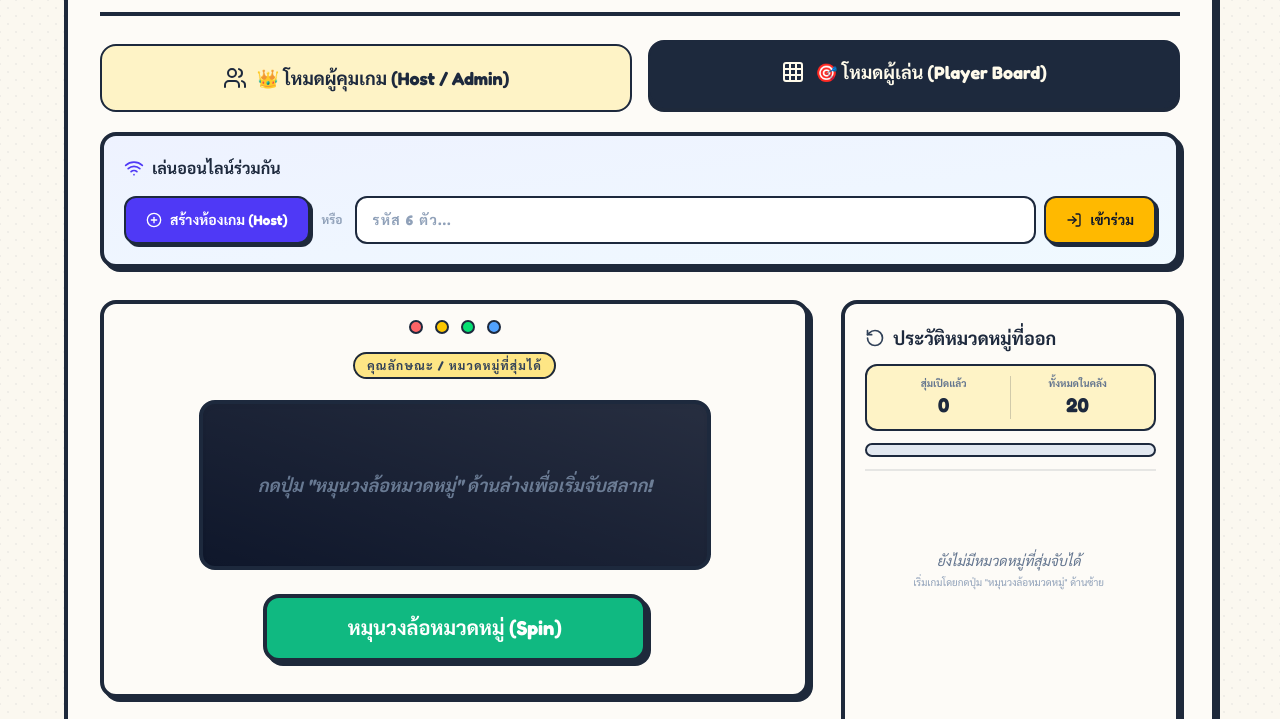
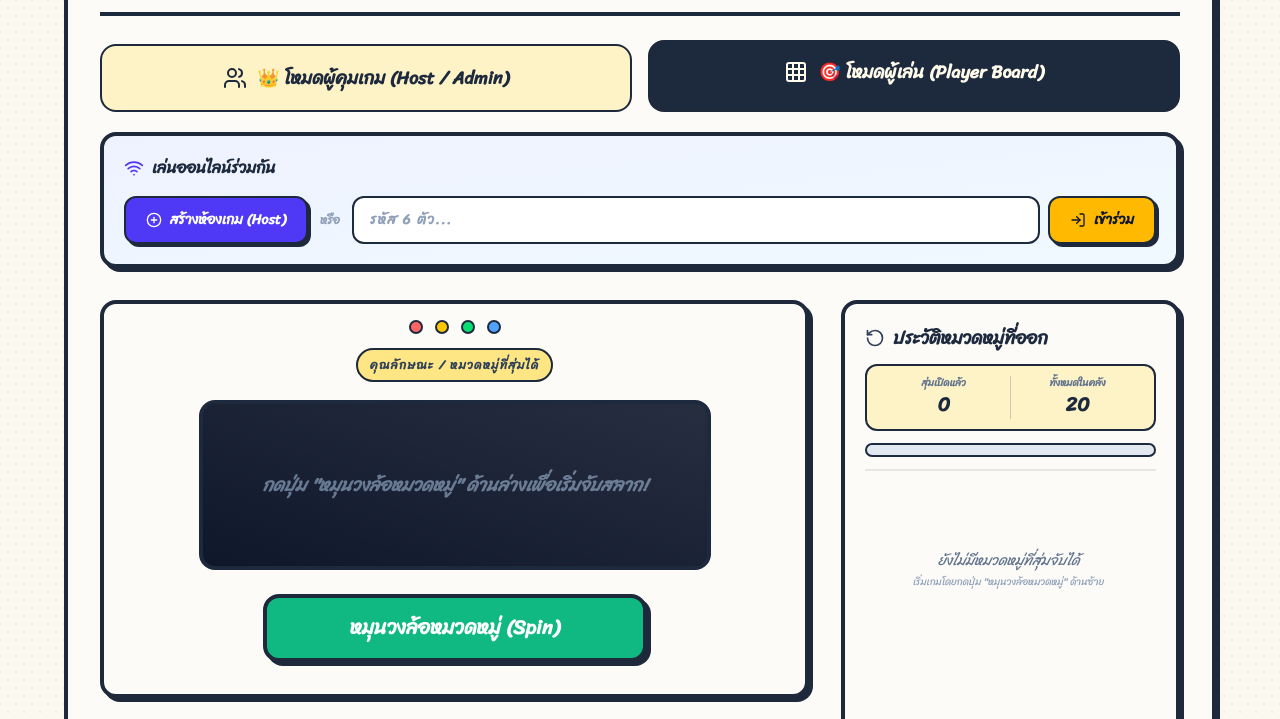
Before and after one commit to tanut-pen/bingo_project, a website built with Vite: page index.html in a window 1280 px wide. Shown: the part 128-847 px from the top of the page. Built offline with nearby package versions, Linux system fonts and the light colour scheme; some packages are replaced by stand-ins of ours; no server answers.

Commit message:
feat: add Firebase real-time sync, Cloudflare Workers deployment, and Sriracha font support

```diff
--- a/src/index.css
+++ b/src/index.css
@@ -1,9 +1,9 @@
-@import url('https://fonts.googleapis.com/css2?family=Fredoka:wght@300..700&family=Itim&family=Sarabun:wght@300;400;600;700&display=swap');
+@import url('https://fonts.googleapis.com/css2?family=Fredoka:wght@300..700&family=Itim&family=Sarabun:wght@300;400;600;700&family=Sriracha&display=swap');
 
 @import "tailwindcss";
 
 :root {
-  font-family: 'Fredoka', 'Sarabun', system-ui, -apple-system, sans-serif;
+  font-family: 'Sriracha', 'Fredoka', 'Sarabun', system-ui, -apple-system, sans-serif;
 }
 
 /* Custom Tabletop Board Game Aesthetics */
```
Also changed, not shown: README.md.
